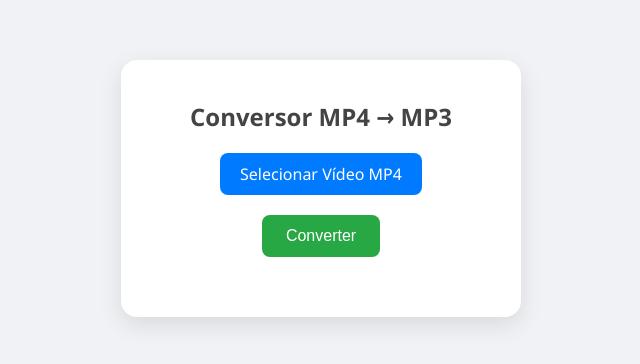
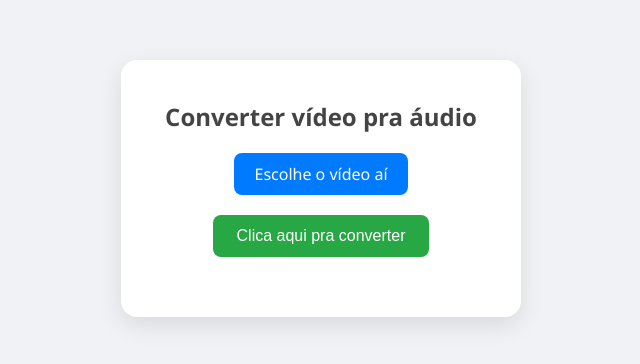
Before and after one commit to lucaslimal04/conversor-mp4-mp3, a website: page index.html in a window 1280 px wide. Shown: the part 212-576 px from the top of the page, without its empty margins (319-959 px from the left). Drawn offline with Linux system fonts and the light colour scheme.

Commit message:
commit new

```diff
--- a/index.html
+++ b/index.html
@@ -7,12 +7,12 @@
 </head>
 <body>
   <div class="container">
-    <h1>Conversor MP4 → MP3</h1>
+    <h1>Converter vídeo pra áudio</h1>
     <form id="uploadForm" enctype="multipart/form-data">
       <input type="file" id="videoFile" name="video" accept="video/mp4" required>
-      <label for="videoFile">Selecionar Vídeo MP4</label>
+      <label for="videoFile">Escolhe o vídeo aí</label>
       <br>
-      <button type="submit">Converter</button>
+      <button type="submit">Clica aqui pra converter</button>
     </form>
     <p id="message"></p>
   </div>
```
